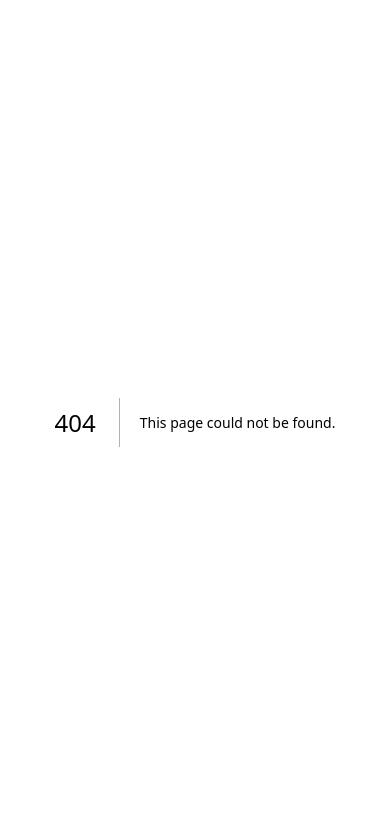
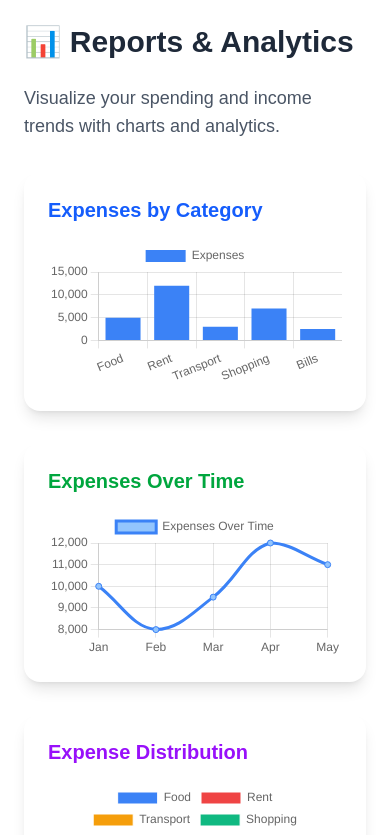
Before and after one commit to pinkfloyed/FinanceTracker, a Next.js app in the folder finance-tracker-frontend/: page /dashboard/reports in a window 390 px wide. Before the commit this address had no page. Shown: the top 835 px of the page. Built offline with nearby package versions, Linux system fonts and the light colour scheme.

Commit message:
feat : Add ReportsPage component for visual analytics
- Display bar, line, and pie charts using Chart.js components

- Provide expense and income insights through visual data

- Use TailwindCSS for clean, responsive dashboard layout

```diff
--- /dev/null
+++ b/finance-tracker-frontend/src/app/dashboard/reports/page.tsx
@@ -0,0 +1,58 @@
+"use client";
+import BarChart from "@/components/Charts/BarChart";
+import LineChart from "@/components/Charts/LineChart";
+import PieChart from "@/components/Charts/PieChart";
+import { useEffect, useState } from "react";
+
+
+export default function ReportsPage() {
+  const [barData, setBarData] = useState<{ labels: string[]; values: number[] }>({ labels: [], values: [] });
+  const [lineData, setLineData] = useState<{ labels: string[]; values: number[] }>({ labels: [], values: [] });
+  const [pieData, setPieData] = useState<{ labels: string[]; values: number[] }>({ labels: [], values: [] });
+
+  useEffect(() => {
+    setBarData({
+      labels: ["Food", "Rent", "Transport", "Shopping", "Bills"],
+      values: [5000, 12000, 3000, 7000, 2500],
+    });
+
+    setLineData({
+      labels: ["Jan", "Feb", "Mar", "Apr", "May"],
+      values: [10000, 8000, 9500, 12000, 11000],
+    });
+
+    setPieData({
+      labels: ["Food", "Rent", "Transport", "Shopping"],
+      values: [5000, 12000, 3000, 7000],
+    });
+  }, []);
+
+  return (
+    <div className="p-6">
+      <h1 className="text-3xl font-extrabold mb-6 text-gray-800">📊 Reports & Analytics</h1>
+      <p className="text-gray-600 mb-8 text-lg">
+        Visualize your spending and income trends with charts and analytics.
+      </p>
+
+      <div className="grid grid-cols-1 md:grid-cols-2 gap-8">
+        {/* Bar Chart */}
+        <div className="bg-white p-6 rounded-2xl shadow-lg hover:shadow-2xl transition">
+          <h2 className="text-xl font-bold mb-4 text-blue-600">Expenses by Category</h2>
+          <BarChart data={barData} />
+        </div>
+
+        {/* Line Chart */}
+        <div className="bg-white p-6 rounded-2xl shadow-lg hover:shadow-2xl transition">
+          <h2 className="text-xl font-bold mb-4 text-green-600">Expenses Over Time</h2>
+          <LineChart data={lineData} />
+        </div>
+
+        {/* Pie Chart */}
+        <div className="bg-white p-6 rounded-2xl shadow-lg hover:shadow-2xl transition md:col-span-2">
+          <h2 className="text-xl font-bold mb-4 text-purple-600">Expense Distribution</h2>
+          <PieChart data={pieData} />
+        </div>
+      </div>
+    </div>
+  );
+}
```
